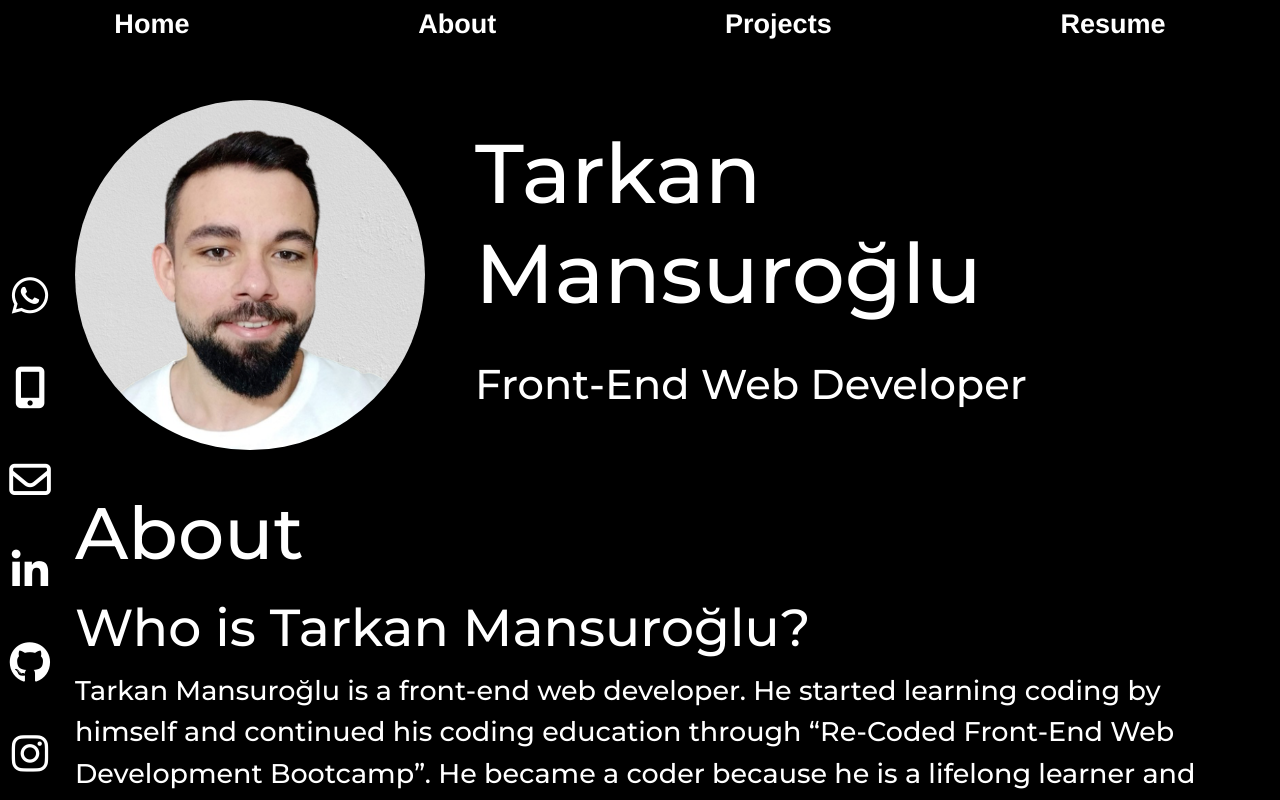
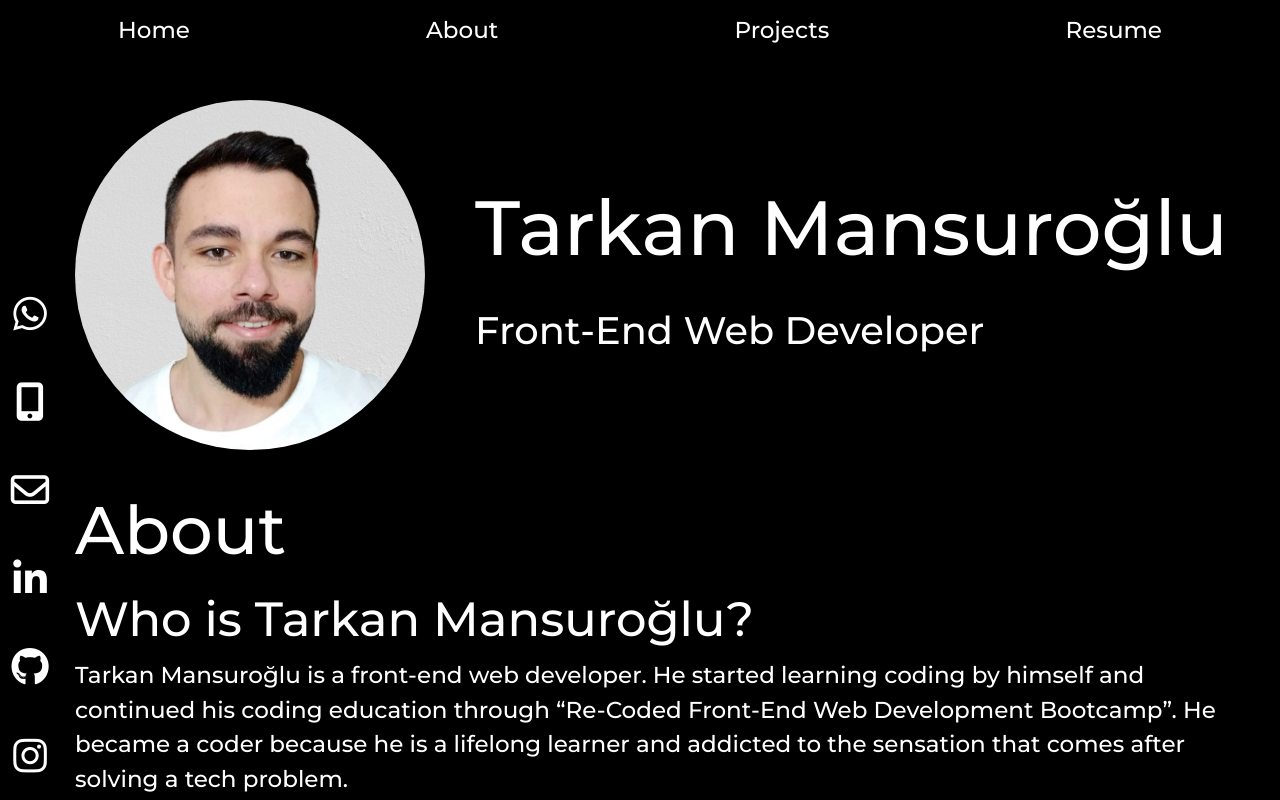
Before and after one commit to tmansuroglu/portfolio, a React (Create React App) app: page / in a window 1280 px wide. Shown: the top 800 px of the page. Built offline with nearby package versions, Linux system fonts and the light colour scheme.

Commit message:
overall cleanup

```diff
--- a/src/assets/_global-stlyes.scss
+++ b/src/assets/_global-stlyes.scss
@@ -1,23 +1,28 @@
 @import 'variables';
 @import url('https://fonts.googleapis.com/css2?family=Arimo:wght@700&display=swap');
 @import url('https://fonts.googleapis.com/css2?family=Montserrat:wght@500&display=swap');
+
+html {
+  -ms-overflow-style: none; /* IE and Edge */
+  scrollbar-width: none;
+  &::-webkit-scrollbar {
+    display: none;
+  }
+}
 
 html,
 body {
   background: black;
   font-family: 'Montserrat', sans-serif;
-  font-size: 1.3rem;
-  line-height: 2rem;
+  font-size: 1.2rem;
+  line-height: 1.8rem;
   color: $white;
   width: 100%;
-  overflow-x: hidden !important;
+  overflow-x: hidden;
   @media only screen and (max-width: $md) {
-    font-size: 1.2rem;
+    font-size: 1.1rem;
   }
   @media only screen and (max-width: $sm) {
-    font-size: 1.1rem;
-  }
-  @media only screen and (max-width: $xs) {
     font-size: 1rem;
   }
 }
@@ -134,7 +139,7 @@ a {
 .swiper-container {
   max-width: 100% !important;
   margin-top: 20px !important;
-  clip-path: inset(0 0 -100px 0);
+  clip-path: inset(0 -100px -100px 0);
   overflow: visible !important;
   -ms-overflow-style: none; /* IE and Edge */
   scrollbar-width: none;
--- a/src/components/Navbar/index.jsx
+++ b/src/components/Navbar/index.jsx
@@ -44,7 +44,7 @@ const Navigation = () => {
           </HashLink>
           <HashLink
             onClick={() => {
-              setModalVisibility(true);
+              setModalVisibility(!modalVisibility);
             }}
             className="navbar-container__nav contact-button"
           >
--- a/src/components/Navbar/index.scss
+++ b/src/components/Navbar/index.scss
@@ -2,16 +2,13 @@
 
 .navbar-container {
   background: $black;
-  position: fixed;
   display: inline-flex;
   align-items: center;
   justify-content: space-around;
-  height: 50px;
-  box-shadow: 0px 5px 10px 0px rgba(0, 0, 0, 1);
+  height: 60px;
   width: 100%;
-  z-index: 9999;
+  margin-bottom: 20px;
   &__nav {
-    font-family: 'Arimo', sans-serif;
     text-decoration: none;
     &:hover {
       text-decoration: none;
--- a/src/containers/Home/index.jsx
+++ b/src/containers/Home/index.jsx
@@ -5,7 +5,7 @@ import Projects from '../Projects';
 import 'bootstrap/dist/css/bootstrap.min.css';
 
 const Home = () => (
-  <div style={{ paddingTop: '80px' }}>
+  <div>
     <Introduction />
     <About />
     <Projects />
--- a/src/containers/Projects/index.jsx
+++ b/src/containers/Projects/index.jsx
@@ -23,7 +23,7 @@ const SWIPER_BREAKPOINTS = {
     spaceBetween: 15,
   },
   1200: {
-    slidesPerView: 2.2,
+    slidesPerView: 2.1,
     spaceBetween: 20,
   },
   1400: {
```
